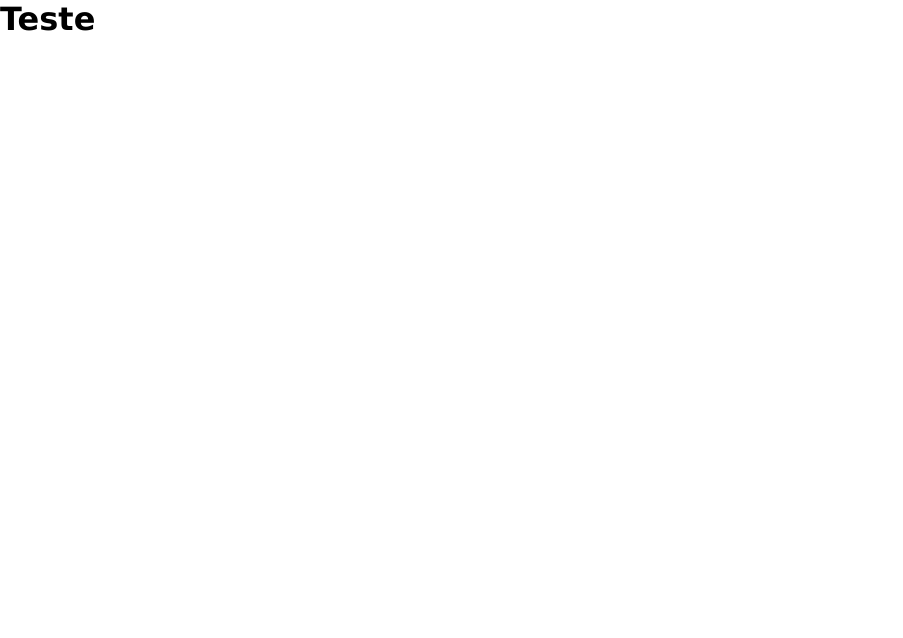
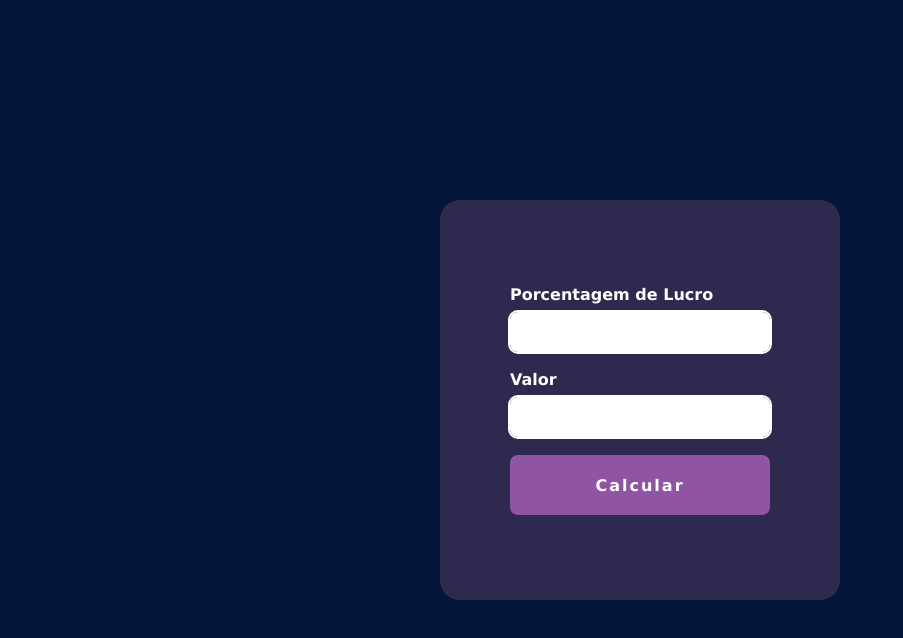
Before and after one commit to caiohsj/commission-calculator-web, a Vue app: page / in a window 1280 px wide. Shown: the top 638 px of the page, without its empty margins (0-903 px from the left). Built offline with nearby package versions, Linux system fonts and the light colour scheme.

Commit message:
feat: profit calc

```diff
--- a/src/assets/main.scss
+++ b/src/assets/main.scss
@@ -3,9 +3,46 @@
   margin: 0;
   box-sizing: border-box;
   font-family: 'Lucida Sans', 'Lucida Sans Regular', 'Lucida Grande', 'Lucida Sans Unicode', Geneva, Verdana, sans-serif;
+  transition: all 0.2s ease-in-out;
 }
 
 body {
   width: 100%;
   height: 100vh;
+  background-color: #011638;
 }
+
+div#app, main {
+  width: 100%;
+  height: 100%;
+}
+
+label, button {
+  font-weight: bold;
+  font-size: 16px;
+}
+
+input {
+  border: none;
+  border-radius: 8px;
+  height: 40px;
+  padding: 0 8px;
+  font-size: 14px;
+  outline: 2px solid white;
+
+  &:focus {
+    outline: 2px solid  #9055A2;
+  }
+}
+
+button  {
+  border: none;
+  border-radius: 8px;
+  height: 60px;
+  cursor: pointer;
+  letter-spacing: 2px;
+
+  &:hover {
+    opacity: 0.8;
+  }
+}
--- /dev/null
+++ b/src/components/icons/ArrowLeftIcon.vue
@@ -0,0 +1,13 @@
+<template>
+  <svg xmlns="http://www.w3.org/2000/svg" width="800px" height="800px" viewBox="0 0 24 24">
+    <title/>
+    <g id="Complete">
+      <g id="arrow-left">
+        <g>
+          <polyline data-name="Right" fill="none" id="Right-2" points="7.6 7 2.5 12 7.6 17" stroke="currentColor" stroke-linecap="round" stroke-linejoin="round" stroke-width="2"/>
+          <line fill="none" stroke="currentColor" stroke-linecap="round" stroke-linejoin="round" stroke-width="2" x1="21.5" x2="4.8" y1="12" y2="12"/>
+        </g>
+      </g>
+    </g>
+  </svg>
+</template>
--- a/src/views/HomeView.vue
+++ b/src/views/HomeView.vue
@@ -1,6 +1,139 @@
 <script setup lang="ts">
+import { ref } from 'vue'
+import ArrowLeftIcon from '@/components/icons/ArrowLeftIcon.vue'
+
+const percentage = ref<number>()
+const value = ref<string>()
+const total = ref<number>(0)
+const step = ref<number>(1)
+
+const doCalc = (e: Event) => {
+  e.preventDefault()
+  const profit = value.value * percentage.value / 100
+  total.value = profit + Number(value.value)
+  step.value++
+}
 </script>
 
 <template>
-  <h1>Teste</h1>
+  <div class="home-view">
+    <form @submit="doCalc" v-if="step === 1">
+      <label for="percentage">Porcentagem de Lucro</label>
+      <input
+        type="number"
+        name="percentage"
+        id="percentage"
+        required
+        v-model="percentage"
+      />
+      <label for="value">Valor</label>
+      <input
+        type="text"
+        name="value"
+        id="value"
+        required
+        v-model="value"
+      />
+      <button type="submit">Calcular</button>
+    </form>
+
+    <div class="result" v-if="step === 2">
+      <button @click="step--">
+        <ArrowLeftIcon />
+      </button>
+      <h5>Valor com seu lucro</h5>
+      <h3>R$ {{ total }}</h3>
+    </div>
+  </div>
 </template>
+
+<style lang="scss">
+@keyframes showForm {
+  from {
+    width: 0;
+    height: 0;
+    border-radius: 50%;
+  }
+}
+
+@keyframes showResult {
+  from {
+    width: 400px;
+    height: 400px;
+    border-radius: 20px;
+  }
+}
+
+.home-view {
+  display: flex;
+  width: 100%;
+  height: 100%;
+  justify-content: center;
+  align-items: center;
+
+  form, .result {
+    position: relative;
+    background-color: #2E294E;
+    color: white;
+    display: grid;
+    grid-template-columns: 1fr;
+    align-content: center;
+    justify-items: center;
+    width: 400px;
+    height: 400px;
+    border-radius: 20px;
+    animation-name: showForm;
+    animation-duration: 1.2s;
+    animation-timing-function: cubic-bezier(0.25, 0.46, 0.45, 0.94);
+    animation-direction: alternate;
+
+    label {
+      margin-bottom: 8px;
+    }
+
+    input {
+      margin-bottom: 18px;
+    }
+
+    label, input, button {
+      width: 260px;
+    }
+
+    button {
+      color: white;
+      background-color: #9055A2;
+    }
+
+    h3, h5 {
+      text-align: center;
+    }
+
+    h5 {
+      margin-bottom: 20px;
+    }
+  }
+
+  .result {
+    width: 200px;
+    height: 200px;
+    border-radius: 50%;
+    animation-name: showResult;
+
+    button {
+      top: 0;
+      padding: 4px 16px;
+      position: absolute;
+      width: fit-content;
+      height: fit-content;
+      font-size: 12px;
+      display: flex;
+      background-color: transparent;
+
+      svg {
+        width: 20px;
+        height: 20px;
+      }
+    }
+  }
+}
+</style>
```
